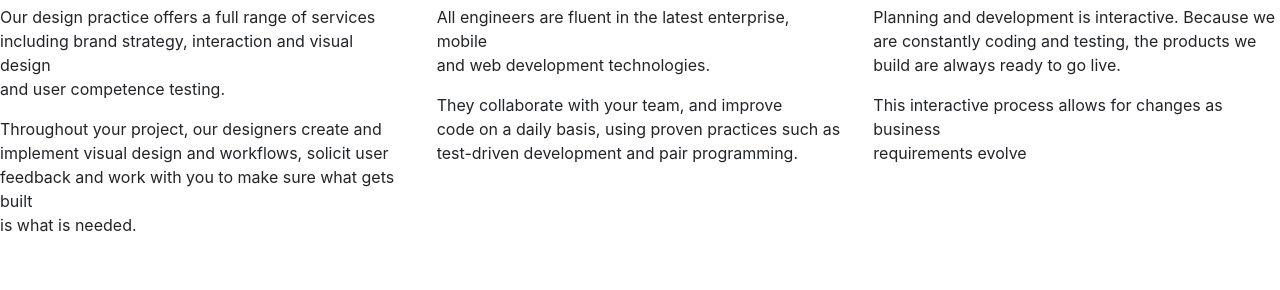
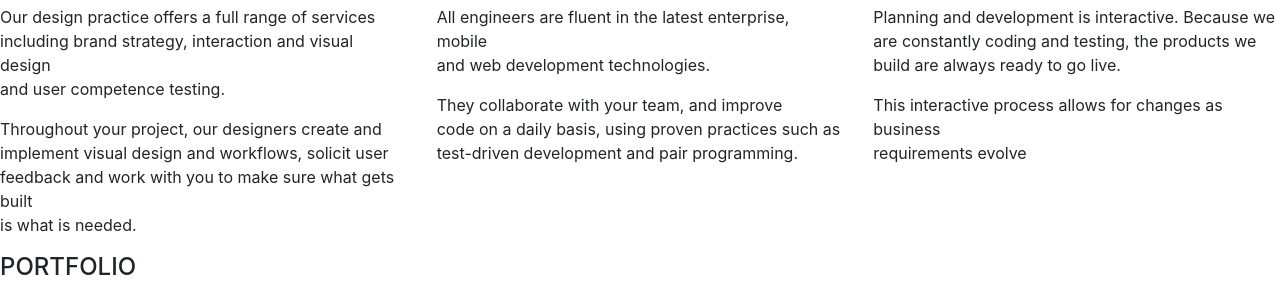
Before and after one commit to Verah-beep/Delani-Studio-IP, a plain HTML site: page index.html in a window 1280 px wide. Shown: the part 1552-1842 px from the top of the page. Before the commit the page ends 1805 px from the top, so only its background shows below. Drawn offline with nearby package versions, Linux system fonts and the light colour scheme; files that its build step writes are made by us from their sources.

Commit message:
add a header of portfolio

```diff
--- a/index.html
+++ b/index.html
@@ -90,5 +90,9 @@
             </div>
         </div>
     </div>
+
+    <div id="PORTFOLIO">
+        <h4>PORTFOLIO</h4>
+    </div>
 </body>
 </html>
```
